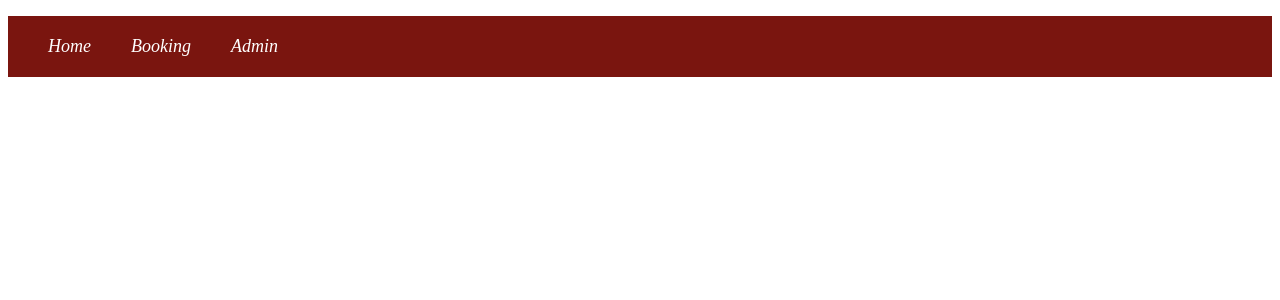
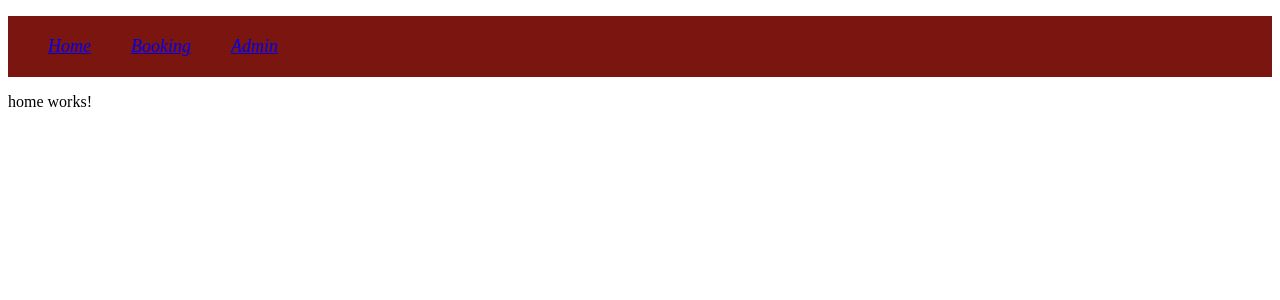
Before and after one commit to Yagnnoz/angular-hotel-booking, an Angular app: page /home in a window 1280 px wide. Shown: the top 300 px of the page. Built offline with nearby package versions, Linux system fonts and the light colour scheme.

Commit message:
added navigation to pages

```diff
--- a/src/app/app.component.html
+++ b/src/app/app.component.html
@@ -1 +1,2 @@
 <app-navbar></app-navbar>
+<router-outlet></router-outlet>
--- a/src/app/navigation/navbar/navbar.component.html
+++ b/src/app/navigation/navbar/navbar.component.html
@@ -1,11 +1,11 @@
 <ul class="navbar">
     <li>
-        <a (click)="goToHome()">Home</a>
+        <a routerLink="/home" routerLinkActive="active">Home</a>
     </li>
     <li>
-        <a (click)="goToBooking()">Booking</a>
+        <a routerLink="/booking" routerLinkActive="active">Booking</a>
     </li>
     <li>
-        <a (click)="goToAdmin()">Admin</a>
+        <a routerLink="/admin" routerLinkActive="active">Admin</a>
     </li>
 </ul>
--- a/src/app/navigation/navbar/navbar.component.ts
+++ b/src/app/navigation/navbar/navbar.component.ts
@@ -12,17 +12,4 @@ export class NavbarComponent implements OnInit {
   ngOnInit(): void {
   }
 
-  goToHome() {
-   // this.router.navigate(['/', 'home']);
-  }
-
-  goToBooking() {
-    //this.router.navigate(['/', 'booking']);
-  }
-
-  goToAdmin() {
-    //this.router.navigate(['/', 'admin']);
-
-  }
-
 }
```
Also changed, not shown: src/app/app.module.ts (+5 -3 lines).
